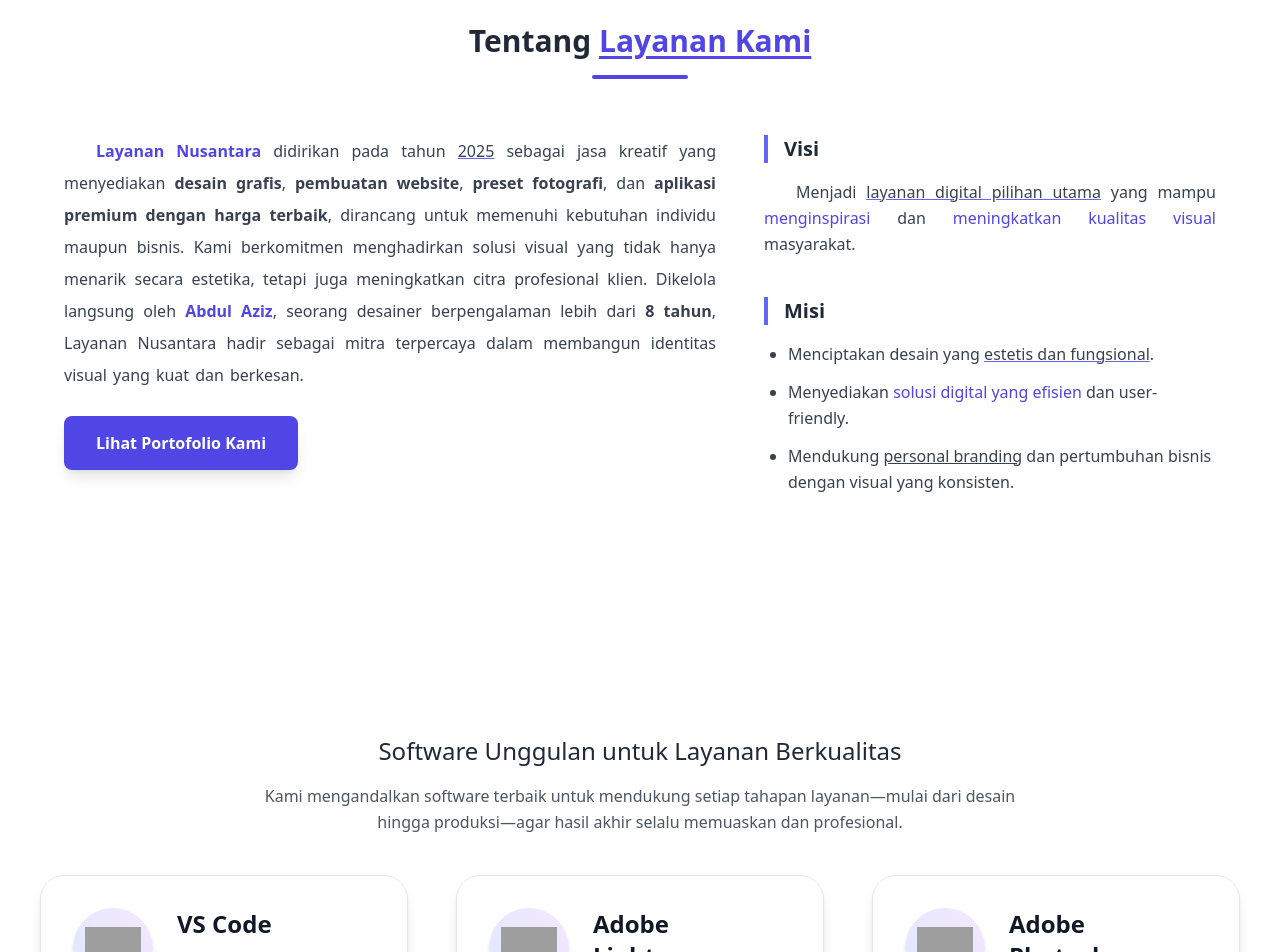
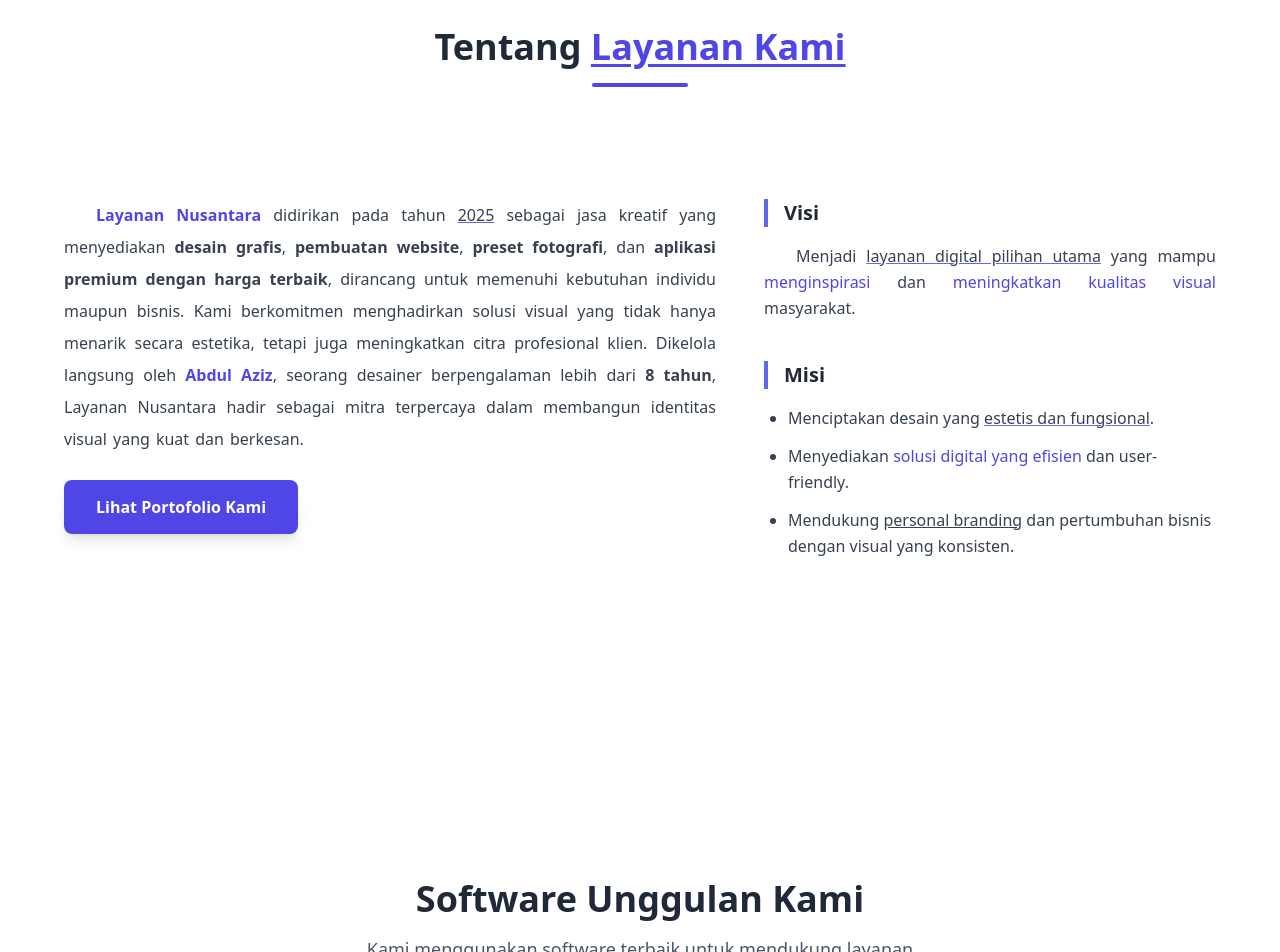
Before and after one commit to abdulaziz817/layanan, a Next.js app: page / in a window 1280 px wide. Shown: the part 1848-2800 px from the top of the page. Built offline with nearby package versions, Linux system fonts and the light colour scheme; grey boxes are pictures that could not be loaded.

Commit message:
update gap

```diff
--- a/components/ui/CTA/index.jsx
+++ b/components/ui/CTA/index.jsx
@@ -16,10 +16,12 @@ const CTA = () => {
                     className="max-w-6xl mx-auto"
                 >
                     {/* Header */}
+<div className="px-6 pt-1 pb-14">
   <div className="text-center mb-14">
-                        <h2 className="text-3xl font-bold text-gray-800">
+    <h2 className="text-4xl font-bold text-gray-800">
       Tentang <span className="text-indigo-600 underline underline-offset-4">Layanan Kami</span>
     </h2>
+
     <motion.div
       initial={{ scaleX: 0 }}
       whileInView={{ scaleX: 1 }}
@@ -28,6 +30,8 @@ const CTA = () => {
       className="w-24 h-1 bg-indigo-600 mx-auto mt-4 origin-left rounded-full"
     />
   </div>
+</div>
+
 
                     {/* Content Grid */}
                     <div className="grid md:grid-cols-12 gap-12 items-start">
--- a/components/ui/Navbar/index.jsx
+++ b/components/ui/Navbar/index.jsx
@@ -19,7 +19,6 @@ export default function Navbar() {
     { title: 'Tentang', path: '/#cta' },
     { title: 'Software', path: '/#toolkit' },
     { title: 'Testimoni', path: '/#testimonials' },
-    // ⛔ Blog & Reward hanya muncul kalau PWA
     ...(pwa
       ? [
           { title: 'Blog', path: '/blog' },
@@ -32,12 +31,16 @@ export default function Navbar() {
     const element = document.getElementById(id)
     if (!element) return
     const yOffset = -80
-    const y = element.getBoundingClientRect().top + window.pageYOffset + yOffset
+    const y =
+      element.getBoundingClientRect().top +
+      window.pageYOffset +
+      yOffset
     window.scrollTo({ top: y, behavior: 'smooth' })
   }
 
   const handleNavClick = (path) => {
     setMenuOpen(false)
+
     if (path.startsWith('/#')) {
       const id = path.replace('/#', '')
       if (window.location.pathname === '/') {
@@ -48,6 +51,7 @@ export default function Navbar() {
       }
       return
     }
+
     if (window.location.pathname !== path) {
       router.push(path)
     }
@@ -62,18 +66,19 @@ export default function Navbar() {
 
   return (
     <header className="fixed top-0 left-0 w-full bg-white z-50 shadow-md">
+      {/* ===== TOP BAR ===== */}
       <div className="max-w-7xl mx-auto px-6 py-4 flex items-center justify-between">
         <h1 className="text-2xl font-bold text-gray-900 select-none">
           Layanan Nusantara
         </h1>
 
-        {/* Desktop Navigation */}
+        {/* ===== DESKTOP NAV ===== */}
         <nav className="hidden md:flex items-center space-x-4">
           {navigation.map((item, idx) => (
             <button
               key={idx}
               onClick={() => handleNavClick(item.path)}
-              className="px-3 py-2 rounded-md text-gray-700 hover:text-blue-600 transition-colors duration-300 select-none"
+              className="px-3 py-2 rounded-md text-gray-700 hover:text-blue-600 transition"
             >
               {item.title}
             </button>
@@ -81,19 +86,17 @@ export default function Navbar() {
 
           <Link
             href="/order"
-            className="bg-gray-800 text-white px-5 py-2 rounded-md hover:bg-gray-700 transition duration-300"
+            className="bg-gray-800 text-white px-5 py-2 rounded-md hover:bg-gray-700 transition"
           >
             Pesan Sekarang
           </Link>
         </nav>
 
-        {/* Mobile Toggle */}
+        {/* ===== MOBILE TOGGLE ===== */}
         <button
-          onClick={() => setMenuOpen(!menuOpen)}
+          onClick={() => setMenuOpen(true)}
           aria-label="Toggle menu"
-          className={`md:hidden p-3 rounded-md text-gray-700 hover:text-black transition-transform duration-300 ${
-            menuOpen ? 'rotate-90' : 'rotate-0'
-          }`}
+          className="md:hidden p-3 rounded-md text-gray-700 hover:text-black transition"
         >
           <svg
             className="w-7 h-7"
@@ -111,30 +114,36 @@ export default function Navbar() {
         </button>
       </div>
 
-      {/* Mobile Overlay */}
+      {/* ===== MOBILE OVERLAY ===== */}
       <div
-        className={`fixed inset-0 z-40 md:hidden flex justify-end transition ${
+        className={`fixed inset-0 z-40 md:hidden transition ${
           menuOpen ? 'pointer-events-auto' : 'pointer-events-none'
         }`}
       >
+        {/* Backdrop */}
         <div
-          className={`absolute inset-0 bg-black/40 backdrop-blur-sm transition-opacity duration-300 ${
+          onClick={() => setMenuOpen(false)}
+          className={`absolute inset-0 bg-black/40 backdrop-blur-sm transition-opacity ${
             menuOpen ? 'opacity-100' : 'opacity-0'
           }`}
-          onClick={() => setMenuOpen(false)}
         />
 
-        {/* Mobile Sidebar */}
-{/* Mobile Sidebar */}
+        {/* ===== MOBILE SIDEBAR ===== */}
         <aside
-  className={`relative min-w-[260px] bg-white rounded-l-xl shadow-2xl px-2.5 py-4 flex flex-col items-center space-y-2 transform transition-transform duration-500 ${
+          className={`absolute right-0 top-0 h-full w-[280px] bg-white rounded-l-2xl shadow-2xl transform transition-transform duration-500 ${
             menuOpen ? 'translate-x-0' : 'translate-x-full'
           }`}
         >
+          {/* Header */}
+          <div className="flex items-center justify-between px-5 pt-5 pb-3 border-b">
+            <span className="text-lg font-semibold text-gray-800">
+              Menu
+            </span>
+
             <button
               onClick={() => setMenuOpen(false)}
               aria-label="Close menu"
-    className="absolute top-2.5 right-2.5 text-gray-500 hover:text-black transition"
+              className="p-2 rounded-full text-gray-500 hover:bg-gray-100 hover:text-black transition"
             >
               <svg
                 className="w-6 h-6"
@@ -150,31 +159,35 @@ export default function Navbar() {
                 />
               </svg>
             </button>
+          </div>
 
-  <nav className="flex flex-col space-y-2 mt-2 font-medium text-gray-700 w-full items-center">
+          {/* Menu */}
+          <nav className="flex flex-col gap-2 px-5 pt-4 font-medium text-gray-700">
             {navigation.map((item, idx) => (
               <button
                 key={idx}
                 onClick={() => handleNavClick(item.path)}
-        className="w-full text-center hover:text-blue-600 transition select-none px-2 py-1.5 rounded-md"
+                className="w-full text-center py-2.5 rounded-lg hover:bg-gray-100 hover:text-blue-600 transition"
               >
                 {item.title}
               </button>
             ))}
           </nav>
 
+          {/* CTA */}
+          <div className="px-5 pt-4 pb-6">
             <Link
               href="/order"
               onClick={() => setMenuOpen(false)}
-    className="block w-full text-center bg-gray-800 text-white px-5 py-2 rounded-lg shadow hover:bg-gray-700 hover:scale-105 transition-transform"
+              className="block w-full text-center bg-gray-800 text-white py-3 rounded-xl shadow hover:bg-gray-700 hover:scale-[1.02] transition-transform"
             >
               Pesan Sekarang
             </Link>
+          </div>
         </aside>
-
       </div>
 
-      {/* Offset anchor */}
+      {/* ===== OFFSET ANCHOR ===== */}
       <style jsx global>{`
         [id] {
           scroll-margin-top: 80px;
--- a/components/ui/ToolKit/index.jsx
+++ b/components/ui/ToolKit/index.jsx
@@ -122,14 +122,17 @@ const ToolKit = () => {
   id="toolkit"
   className="max-w-screen-xl mx-auto px-6 text-gray-700 md:px-10"
 >
-  <div className="max-w-3xl mx-auto text-center mb-10">
-    <h2 className="text-center text-2xl font-medium text-gray-800 mb-4">
-      Software Unggulan untuk Layanan Berkualitas
+<div className="max-w-3xl mx-auto px-6 pt-20 pb-14">
+  <div className="text-center mb-14">
+    <h2 className="text-4xl font-bold text-gray-800">
+      Software Unggulan Kami
     </h2>
-    <p className="text-base text-gray-600 leading-relaxed">
-        Kami mengandalkan software terbaik untuk mendukung setiap tahapan layanan—mulai dari desain hingga produksi—agar hasil akhir selalu memuaskan dan profesional.
+    <p className="text-lg text-gray-600 mt-4 max-w-xl mx-auto">
+     Kami menggunakan software terbaik untuk mendukung layanan profesional yang konsisten dan berkualitas.
     </p>
   </div>
+</div>
+
 
         <motion.ul
           className="grid gap-12 sm:grid-cols-2 lg:grid-cols-3"
```
Lines whose indentation alone changed are shown as unchanged.
